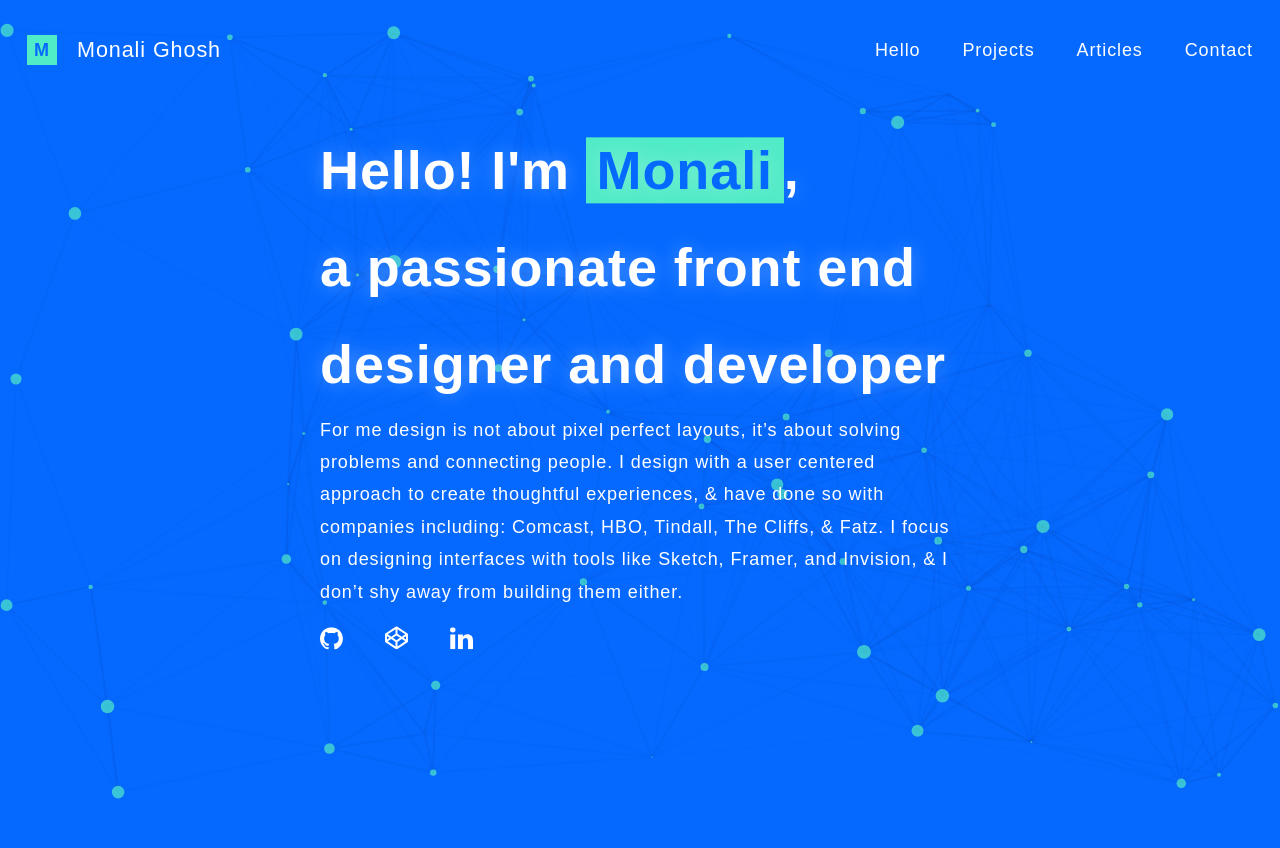
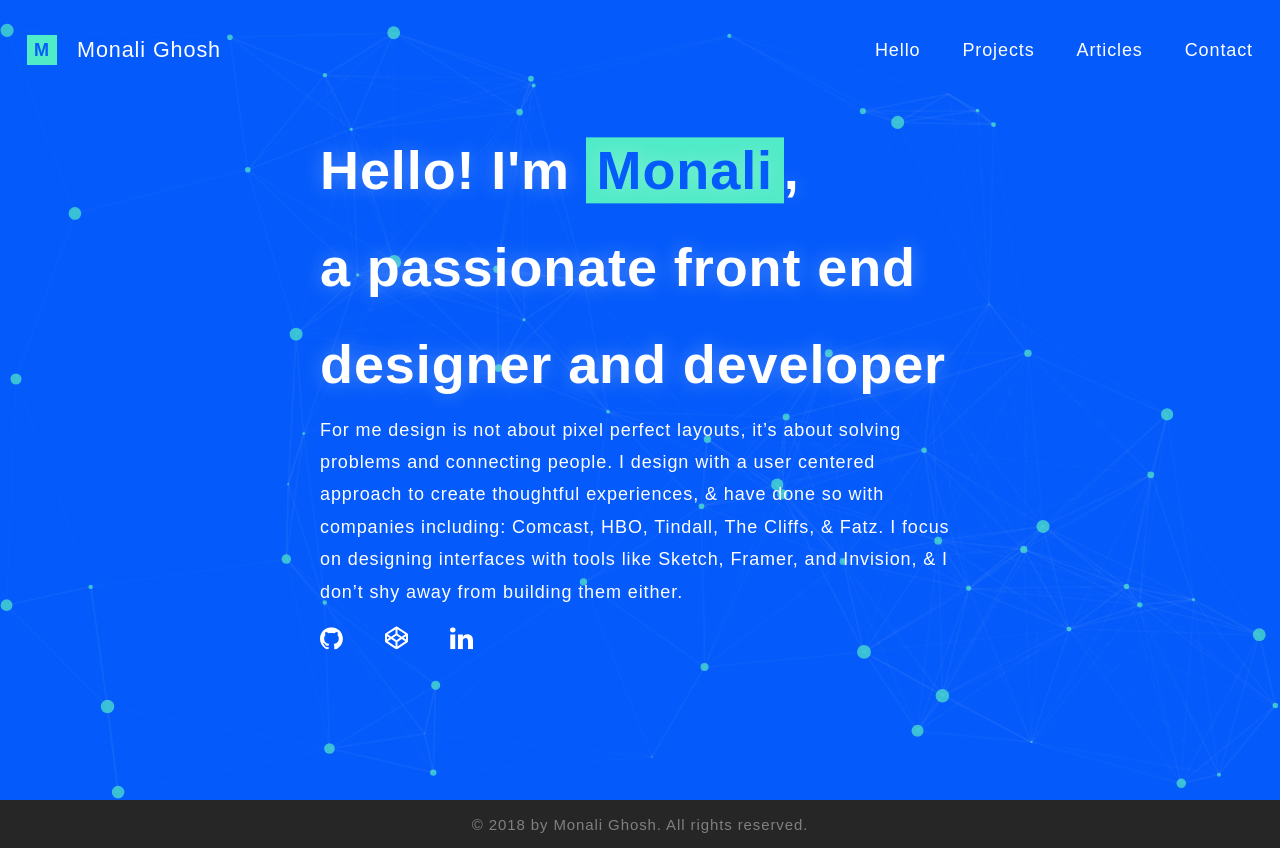
Before and after one commit to monalighosh/mg-website-revamp, a website: page website/src/index.html in a window 1280 px wide. Before the commit the page ends 810 px from the top, so only its background shows below. Drawn offline with nearby package versions, Linux system fonts and the light colour scheme; files that its build step writes are made by us from their sources; files whose address does not match are found by name; a web font is replaced by a local one.

Commit message:
Updating footer

```diff
--- a/website/src/index.html
+++ b/website/src/index.html
@@ -62,8 +62,6 @@
         </div>
 
       </section>
-      <!-- Section about -->
-      <section class="about"></section>
       <!-- Section projects -->
       <section class="projects"></section>
       <!-- Section articles -->
@@ -72,8 +70,8 @@
       <section class="contact"></section>
     </main>
     <!-- Footer -->
-    <footer>
-      <!-- &copy; 2018 by Monali Ghosh. All rights reserved. -->
+    <footer class="page-footer">
+      &copy; 2018 by Monali Ghosh. All rights reserved.
     </footer>
   </div>
 <!-- Scripts -->
--- a/website/src/sass/abstracts/_variables.scss
+++ b/website/src/sass/abstracts/_variables.scss
@@ -1,5 +1,5 @@
 // Site colors
-$blue: rgb(5,105,255); // #0569ff
+$blue: rgb(4,90,250); // #045afa
 $blueMidDark: darken($blue, 6%);
 $blueDark: darken($blue, 25%);
 $navyBlue: darken($blue, 36%);
@@ -7,6 +7,8 @@ $turquoiseBlue: rgb(80, 235, 199); // #50EBC7
 $white: rgb(255, 255, 255); // #ffffff
 $black: rgb(0, 0, 0); // #000000
 $grey: lighten($black, 40%);
+$greyDark: lighten($black, 15%);
+$greyLight: lighten($black, 50%);
 $yellow: rgb(249, 220, 92); // #F9DC5C
 $red: rgb(228, 63, 111);// #E43F6F
 
@@ -21,7 +23,7 @@ $mediumBold: 600;
 $bold: 700;
 
 // Font size variations
-$smallFont: $baseFontSize / 1.5; // 13px
+$smallFont: $baseFontSize / 1.2; // 13px
 $largeFont: $baseFontSize * 1.2; // 30px
 
 // Heading font sizes
--- a/website/src/sass/layout/_footer.scss
+++ b/website/src/sass/layout/_footer.scss
@@ -0,0 +1,9 @@
+.page-footer {
+  background: $greyDark;
+  color: $greyLight;
+  font-size: $smallFont;
+  font-weight: $normal;
+  text-align: center;
+  width: $fullCover;
+  @include padMrg(padding, 0.7em);
+}
--- a/website/src/sass/layout/_header.scss
+++ b/website/src/sass/layout/_header.scss
@@ -1,9 +1,9 @@
 .header {
   font-weight: $light;
+  height: 100px;
+  line-height: 100px;
   overflow: hidden;
   width: $fullCover;
-  height: 100px;
-  line-height: 100px;
   z-index: 100;
   @include padMrg(padding, 0 1.5em);
   @include position(fixed, 0, 0);
@@ -17,10 +17,10 @@
     color: $blue;
     font-weight: $bold;
     height: 30px;
-    width: 30px;
     line-height: 30px;
     text-align: center;
     transform: translateY(-50%);
+    width: 30px;
     @include position(absolute, 50%);
   }
 
@@ -55,21 +55,20 @@
 
   &__nav-links:hover {
     color: $turquoiseBlue;
-
   }
 
   &__nav-links:before {
+    background: $blueDark;
     content: "";
+    height: 2px;
     transform: translate(0, -120%);
     width: 0;
-    height: 2px;
-    background: $blueDark;
     @include display(block);
     @include position(absolute, 120%, 0);
     @include transition(all 0.5s ease-in-out);
   }
 
   &__nav-links:hover:before {
-    width: 100%;
+    width: $fullCover;
   }
 }
--- a/website/src/sass/layout/_home.scss
+++ b/website/src/sass/layout/_home.scss
@@ -1,5 +1,6 @@
 #particles-js {
   background: $blue;
+  background-attachment: fixed;
   height: 100vh;
   @include position();
 }
--- a/website/src/vendor-assets/particles.json
+++ b/website/src/vendor-assets/particles.json
@@ -40,8 +40,8 @@
     "line_linked": {
       "enable": true,
       "distance": 300,
-      "color": "#033d99",
-      "opacity": 0.15,
+      "color": "#ffffff",
+      "opacity": 0.06,
       "width": 2
     },
     "move": {
```
Also changed, not shown: website/build/css/main.css, website/build/index.html, website/build/vendor-assets/particles.json.
